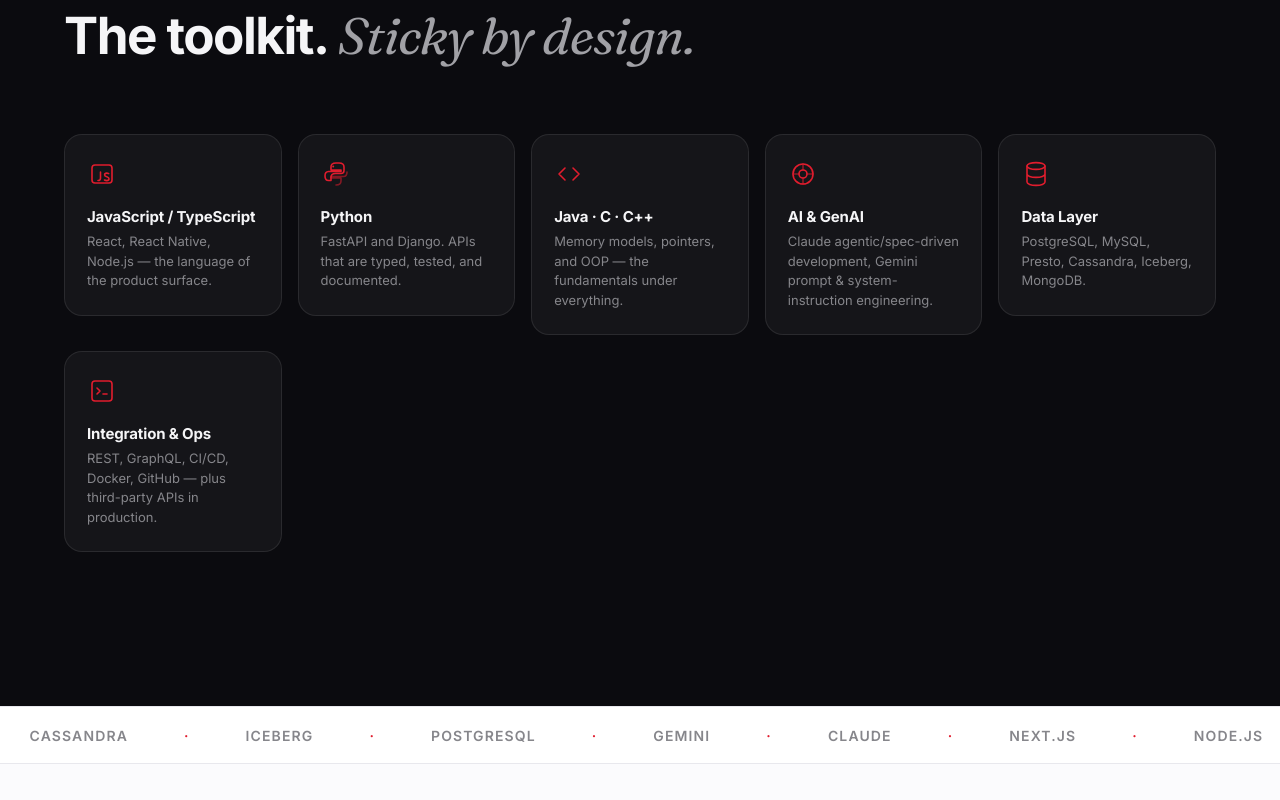
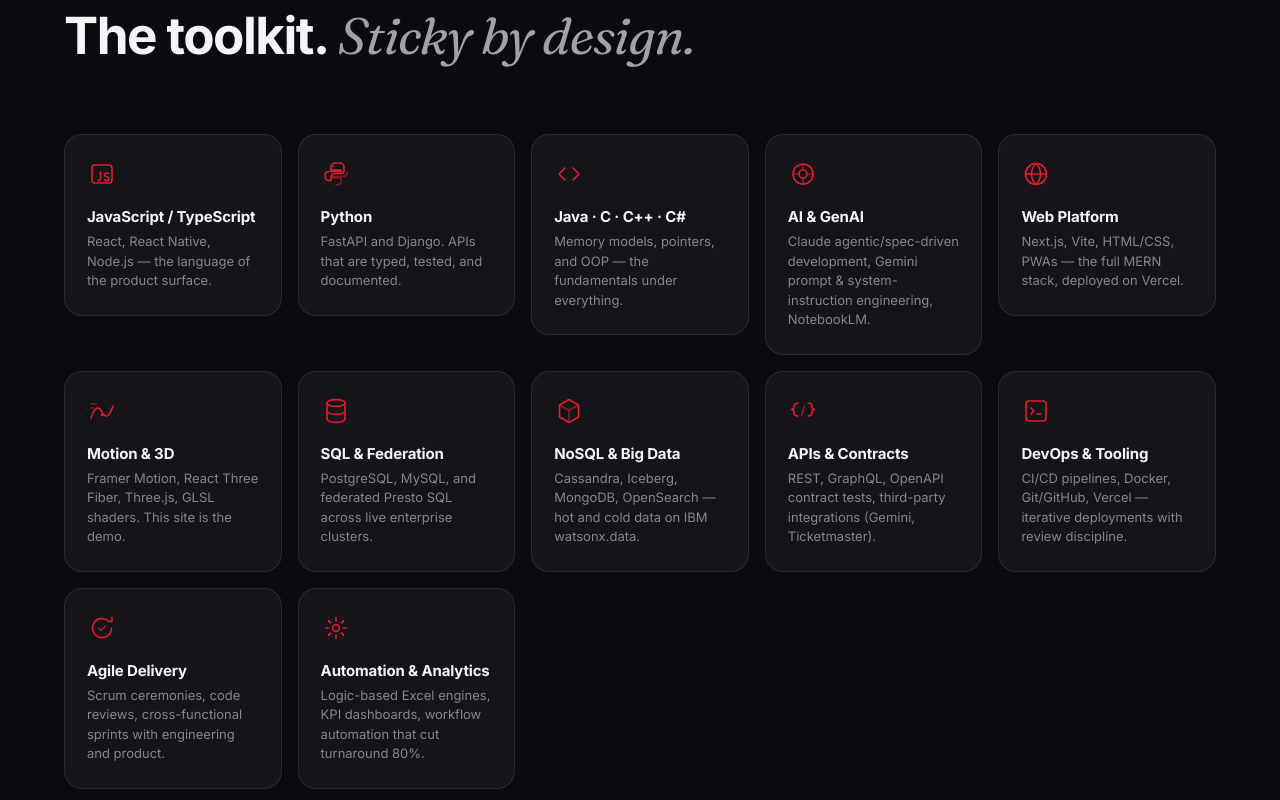
Before and after one commit to Cristofferb7/portfolio, a React (Vite) app: page / in a window 1280 px wide. Shown: the part 6220-7020 px from the top of the page. Built offline with nearby package versions, Linux system fonts and the light colour scheme.

Commit message:
Skills: expand to 12 cells covering full stack

```diff
--- a/src/content.js
+++ b/src/content.js
@@ -139,14 +139,21 @@
 export const skills = [
   { icon: 'js', title: 'JavaScript / TypeScript', body: 'React, React Native, Node.js — the language of the product surface.' },
   { icon: 'py', title: 'Python', body: 'FastAPI and Django. APIs that are typed, tested, and documented.' },
-  { icon: 'sys', title: 'Java · C · C++', body: 'Memory models, pointers, and OOP — the fundamentals under everything.' },
-  { icon: 'ai', title: 'AI & GenAI', body: 'Claude agentic/spec-driven development, Gemini prompt & system-instruction engineering.' },
-  { icon: 'db', title: 'Data Layer', body: 'PostgreSQL, MySQL, Presto, Cassandra, Iceberg, MongoDB.' },
-  { icon: 'ops', title: 'Integration & Ops', body: 'REST, GraphQL, CI/CD, Docker, GitHub — plus third-party APIs in production.' },
+  { icon: 'sys', title: 'Java · C · C++ · C#', body: 'Memory models, pointers, and OOP — the fundamentals under everything.' },
+  { icon: 'ai', title: 'AI & GenAI', body: 'Claude agentic/spec-driven development, Gemini prompt & system-instruction engineering, NotebookLM.' },
+  { icon: 'web', title: 'Web Platform', body: 'Next.js, Vite, HTML/CSS, PWAs — the full MERN stack, deployed on Vercel.' },
+  { icon: 'motion', title: 'Motion & 3D', body: 'Framer Motion, React Three Fiber, Three.js, GLSL shaders. This site is the demo.' },
+  { icon: 'db', title: 'SQL & Federation', body: 'PostgreSQL, MySQL, and federated Presto SQL across live enterprise clusters.' },
+  { icon: 'nosql', title: 'NoSQL & Big Data', body: 'Cassandra, Iceberg, MongoDB, OpenSearch — hot and cold data on IBM watsonx.data.' },
+  { icon: 'api', title: 'APIs & Contracts', body: 'REST, GraphQL, OpenAPI contract tests, third-party integrations (Gemini, Ticketmaster).' },
+  { icon: 'ops', title: 'DevOps & Tooling', body: 'CI/CD pipelines, Docker, Git/GitHub, Vercel — iterative deployments with review discipline.' },
+  { icon: 'agile', title: 'Agile Delivery', body: 'Scrum ceremonies, code reviews, cross-functional sprints with engineering and product.' },
+  { icon: 'auto', title: 'Automation & Analytics', body: 'Logic-based Excel engines, KPI dashboards, workflow automation that cut turnaround 80%.' },
 ];
 
 export const marquee = [
   'React', 'TypeScript', 'FastAPI', 'Presto', 'Cassandra', 'Iceberg',
   'PostgreSQL', 'Gemini', 'Claude', 'Next.js', 'Node.js', 'Docker',
-  'GraphQL', 'Python', 'Java', 'C++',
+  'GraphQL', 'Python', 'Java', 'C++', 'React Native', 'MongoDB',
+  'Three.js', 'Framer Motion', 'MySQL', 'Vite',
 ];
```
